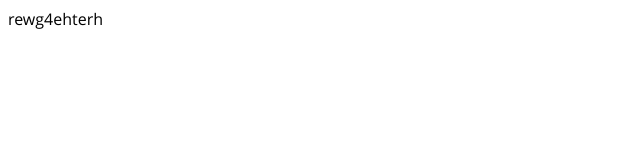
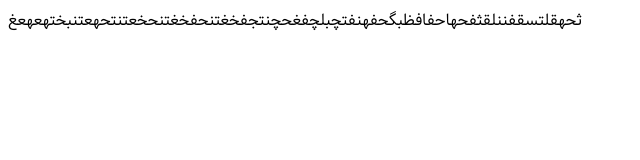
Before and after one commit to AmirAbbas44m/grproject, a plain HTML site: page index.html in a window 1280 px wide. Shown: the whole page, without its empty margins (0-640 px from the left). Drawn offline with Linux system fonts and the light colour scheme.

Commit message:
Update index.html

```diff
--- a/index.html
+++ b/index.html
@@ -13,7 +13,7 @@
 
 <body>
 
-    rewg4ehterh
+    ثحهقلتسقفننلقثفحهاحفافظبگحفهنفتچبلچفغحچنتجفخغتنحفخغتنحخعتنتحهعتنبختهعهعغ
 
 
 
```
